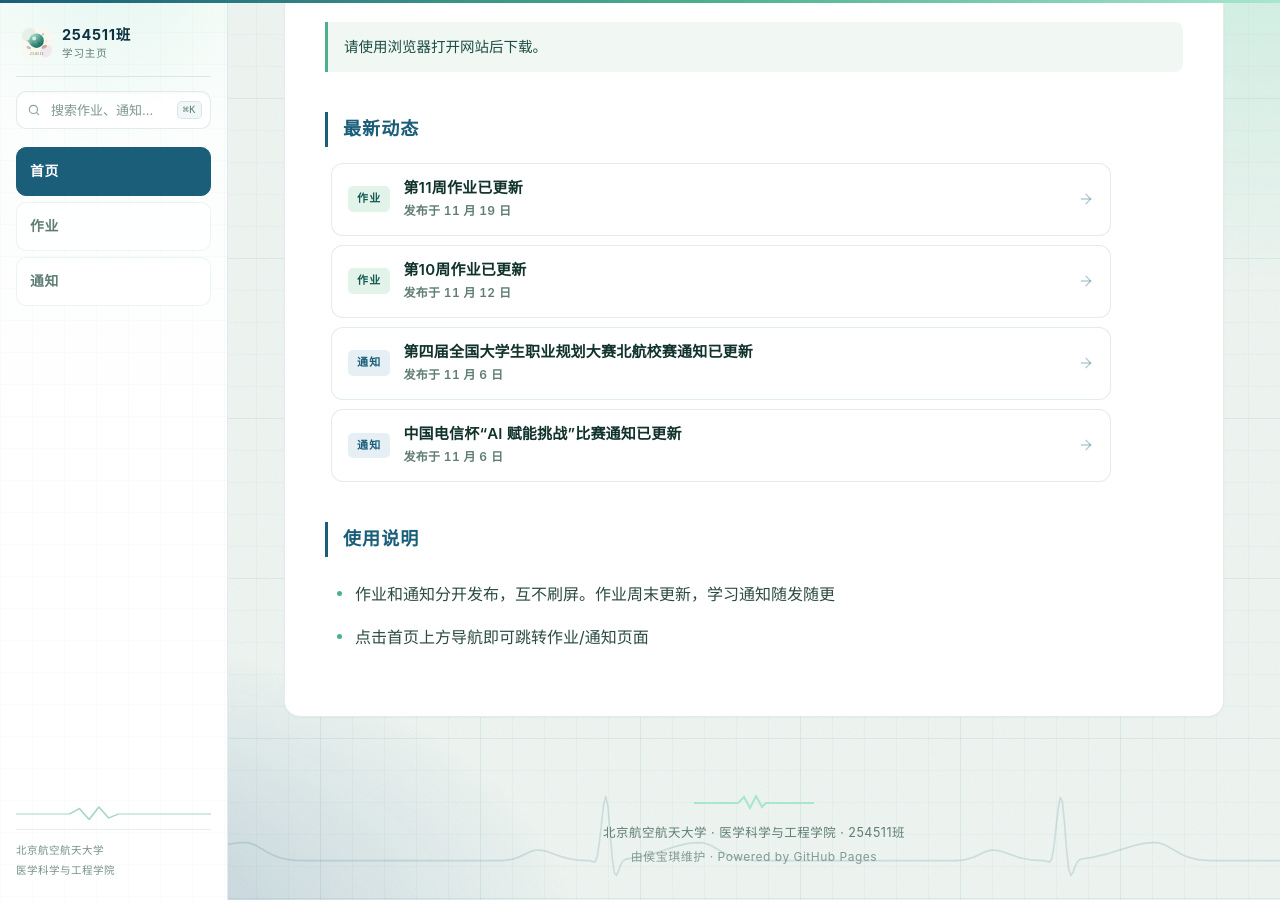
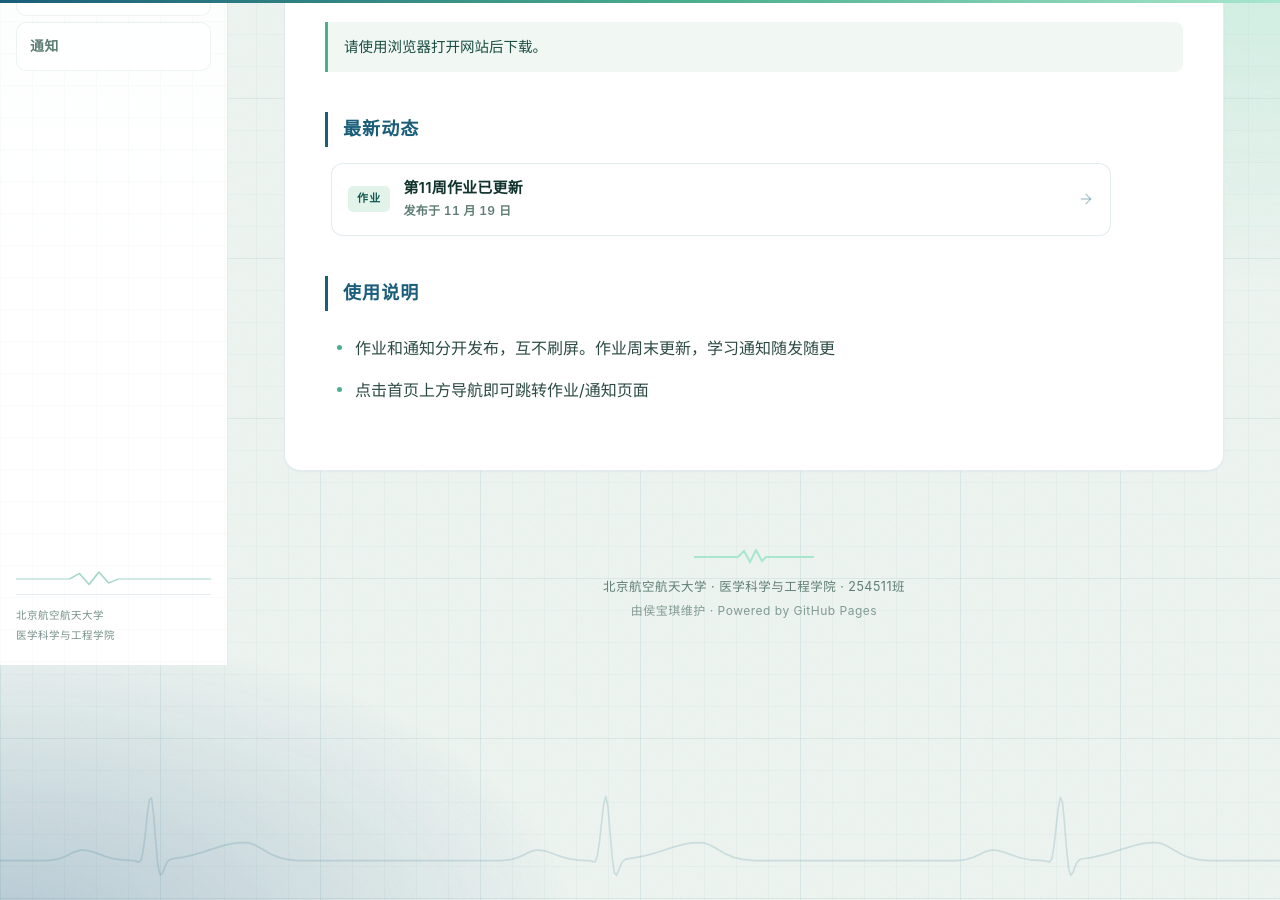
Before and after one commit to BertAGT/254511-Notifications, a Jekyll site: the page built from index.md, in a window 1280 px wide and 900 px high, scrolled down 542 px. Built offline with Jekyll 4.4.1, drawn with Linux system fonts in a browser that asks for light colours.

Commit message:
Update index.md

```diff
--- a/index.md
+++ b/index.md
@@ -19,10 +19,6 @@ show_banner: true
 
 - **11.19** 第11周作业已更新 → [查看](homework.html)
 
-- **11.12** 第10周作业已更新 → [查看](homework.html)
-- **11.6** 第四届全国大学生职业规划大赛北航校赛通知已更新 → [查看](notices.html)
-- **11.6** 中国电信杯“AI 赋能挑战”比赛通知已更新 → [查看](notices.html)
-
 ## ❓ 使用说明
 
 - 作业和通知分开发布，互不刷屏。作业周末更新，学习通知随发随更
```
